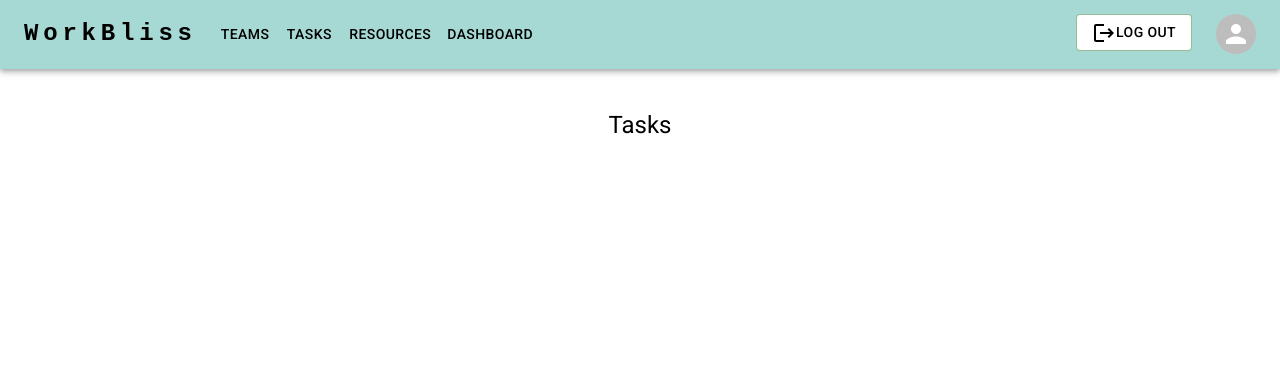
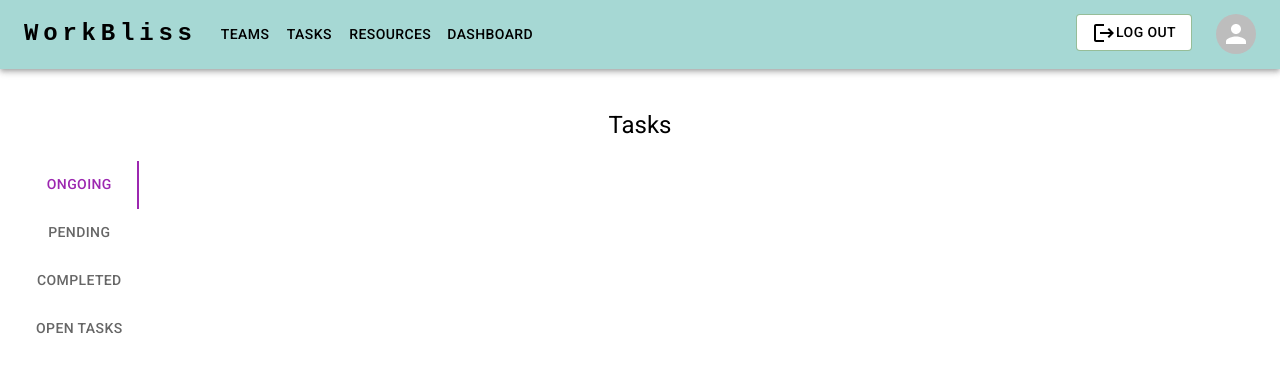
Before and after one commit to muhdjabir/BNJ-Lifehack, a React (Create React App) app in the folder client/: page /tasks in a window 1280 px wide. Shown: the top 372 px of the page. Built offline with nearby package versions, Linux system fonts and the light colour scheme.

Commit message:
Tabs for Task Page

```diff
--- /dev/null
+++ b/client/src/components/AddTask.jsx
@@ -0,0 +1,34 @@
+import { useState } from "react"
+
+const AddTask = () => {
+    const [addModal, setAddModal] = useState(false)
+    return (
+        <>
+            <button
+                className="bg-blue-500 text-white uppercase text-sm font-semibold py-1 mx-1.5 pl-2 pr-2.5 rounded hover:opacity-70"
+                type="button"
+                onClick={() => setAddModal(true)}
+            >
+                + New
+            </button>
+            {addModal ? (
+                <>
+                    <div className="flex items-center justifyucenter overflow-x-hidden overflow-y-auto fixed inset-0 z-100">
+                        <div className="w-9/12 flex flex-row justify-between p-5 border bg-white">
+                            <h3 className="text-3xl font-semibold">Add New Task</h3>
+                            <button
+                                className="px-1 txt-gray-400 float-right text-3xl leading-none font-semibold block"
+                                onClick={() => setAddModal(false)}
+                            >
+                                x
+                            </button>
+                        </div>
+
+                    </div>
+                </>
+            ):null}
+        </>
+    )
+}
+
+export default AddTask
--- /dev/null
+++ b/client/src/components/taskboard/Board.jsx
@@ -0,0 +1,29 @@
+import { useState } from "react";
+import { Tabs, Tab } from "@mui/material";
+
+const Board = () => {
+    const [currentTabIndex, setCurrentTabIndex] = useState(0);
+    const handleChange = (e, tabIndex) => {
+        console.log(tabIndex);
+        setCurrentTabIndex(tabIndex);
+    };
+    return (
+        <>
+            <Tabs
+                value={currentTabIndex}
+                onChange={handleChange}
+                textColor="secondary"
+                indicatorColor="secondary"
+                aria-label="secondary tabs example"
+                orientation="vertical"
+            >
+                <Tab label="Ongoing" />
+                <Tab label="Pending" />
+                <Tab label="Completed"/>
+                <Tab label="Open Tasks"/>
+            </Tabs>
+        </>
+    )
+}
+
+export default Board
--- a/client/src/pages/Tasks.jsx
+++ b/client/src/pages/Tasks.jsx
@@ -1,4 +1,6 @@
 import Typography from "@mui/material/Typography";
+//import AddTask from "../components/AddTask";
+import Board from "../components/taskboard/Board";
 
 const Tasks = () => {
     return (
@@ -12,6 +14,15 @@ const Tasks = () => {
             >
                 Tasks
             </Typography>
+            <div
+                style={{
+                    display: "flex",
+                    marginTop: 20,
+                    marginLeft: 20
+                }}
+            >
+                <Board />
+            </div>
         </div>
     );
 };
```
